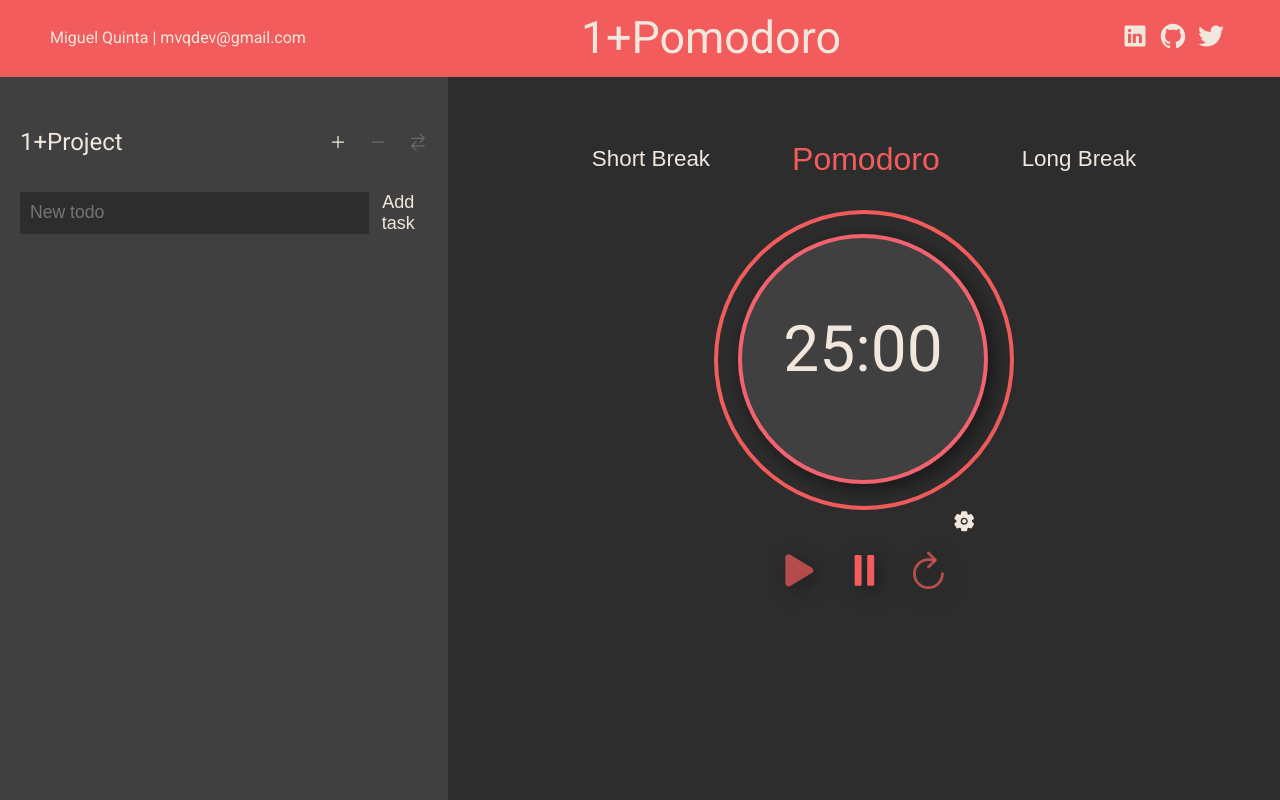
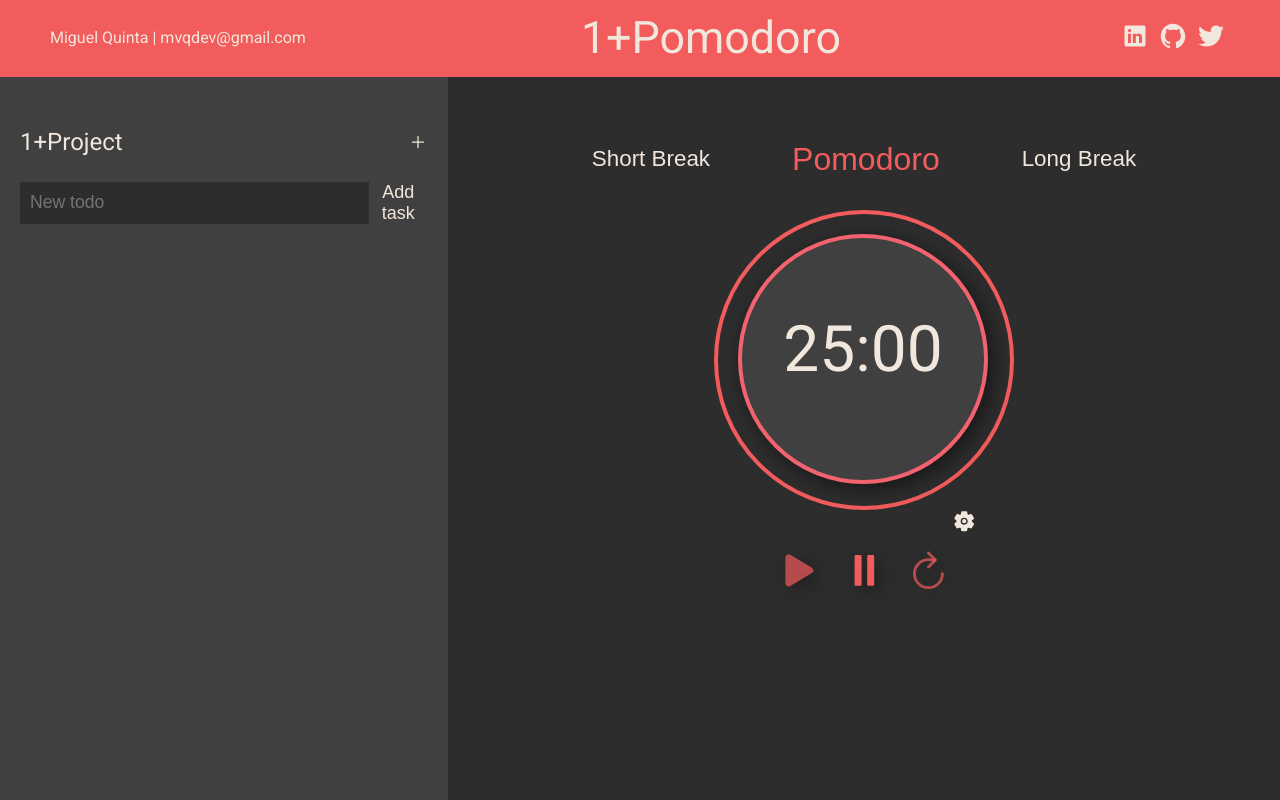
Before and after one commit to mvquinta/1-pomodoro, a React (Create React App) app: page / in a window 1280 px wide. Built offline with nearby package versions, Linux system fonts and the light colour scheme.

Commit message:
added - if more than one project, show delete and switch project buttons. Else, hide them

```diff
--- a/src/App.css
+++ b/src/App.css
@@ -278,6 +278,7 @@ Todos.js
   cursor: pointer;
   margin-top: 5px;
   margin-right: 20px;
+  color: var(--primary-bg-color-light);
 }
 
 .proj-button-disable {
@@ -288,29 +289,8 @@ Todos.js
   color: var(--primary-bg-color-light);
 }
 
-.todos-list {
-  display: flex;
-  flex-flow: column;
-  align-items: space-between;
-  padding: 15px 20px 0 20px;
-}
-
-.todos-list li {
-  display: flex;
-  justify-content: space-between;
-  color: var(--primary-bg-color-light);
-  padding: 8px 0;
-  border-bottom: 1px solid rgba(242, 231, 220, 0.1);
-}
-
-.todos-list button {
-  background: none;
-  border: none;
-  cursor: pointer;
-  padding: 0 5px;
-  transform: translateY(5px);
-  color: var(--primary-bg-color-light);
-  font-size: 1.1rem;
+.div-project-todos {
+  padding-top: 5px;
 }
 
 .todos-addTask {
@@ -334,6 +314,31 @@ Todos.js
   font-size: 1.125rem;
   cursor: pointer;
   color: var(--primary-bg-color-light);
+}
+
+.todos-list {
+  display: flex;
+  flex-flow: column;
+  align-items: space-between;
+  padding: 0px 20px 0 20px;
+}
+
+.todos-list li {
+  display: flex;
+  justify-content: space-between;
+  color: var(--primary-bg-color-light);
+  padding: 8px 0;
+  border-bottom: 1px solid rgba(242, 231, 220, 0.1);
+}
+
+.todos-list button {
+  background: none;
+  border: none;
+  cursor: pointer;
+  padding: 0 5px;
+  transform: translateY(5px);
+  color: var(--primary-bg-color-light);
+  font-size: 1.1rem;
 }
 
 /*
--- a/src/components/Todos.js
+++ b/src/components/Todos.js
@@ -190,7 +190,6 @@ export default function Todos() {
                         valueSetToggleSwitchProj={setToggleSwitchProj}
                          /> : null}
                         <motion.button
-                        className='proj-button-enabled'
                         variants={buttonVariants}
                         whileHover='hover'
                         whileTap='tap'>
@@ -198,8 +197,8 @@ export default function Todos() {
                                 <IoAdd onClick={togglePopProjectName} />
                             </Hovertip>
                         </motion.button>
+                        { moreThanOneProj ?
                         <motion.button
-                        className={ moreThanOneProj ? 'proj-button-enabled' : 'proj-button-disable' }
                         disabled={!moreThanOneProj}
                         variants={buttonVariants}
                         whileHover='hover'
@@ -207,9 +206,10 @@ export default function Todos() {
                             <Hovertip text='Remove Project'>
                                 <IoRemove onClick={removeProject} />
                             </Hovertip>
-                        </motion.button>
+                        </motion.button> : null}
+
+                        { moreThanOneProj ?
                         <motion.button
-                        className={ moreThanOneProj ? 'proj-button-enabled' : 'proj-button-disable' }
                         disabled={!moreThanOneProj}
                         variants={buttonVariants}
                         whileHover='hover'
@@ -217,7 +217,9 @@ export default function Todos() {
                             <Hovertip text='Switch Project'>
                                 <IoSwapHorizontal onClick={togglePopSwitchProj} />
                             </Hovertip>
-                        </motion.button>
+                        </motion.button> : null
+                        }
+
                     </div>
                 </div>
             </div>
@@ -231,6 +233,20 @@ export default function Todos() {
                                 valueId={stateId}
                                 valueTodoText={todoText}
                                 /> : null}
+                                <div className='todos-addTask'>
+                    <input
+                    type='text'
+                    value={input}
+                    onChange={(e) => setInput(e.target.value)}
+                    onKeyPress={(e) => handleKeyPress(e)}
+                    placeholder='New todo'
+                    />
+                    <motion.button
+                    onClick={handleSubmit}
+                    variants={buttonVariants}
+                    whileHover='hover'
+                    whileTap='tap'>Add task</motion.button>
+                </div>
                 <ul className='todos-list'>
                     {todos.filter((todo) => todo.project === activeProjectName).map(({ text, id, active }) => (
                         <motion.li
@@ -243,9 +259,7 @@ export default function Todos() {
                                 variants={buttonVariants}
                                 whileHover='hover'
                                 whileTap='tap'>
-
                                     {active ? <Hovertip text='Check Todo'><IoSquareOutline /></Hovertip> :  <Hovertip text='Uncheck Todo'><IoCheckbox /></Hovertip> }
-
                                 </motion.button>
                                 {active ? <span>{text}</span> : <span style={{textDecorationLine: 'line-through', opacity:'0.5'}}>{text}</span>}
                             </div>
@@ -272,21 +286,6 @@ export default function Todos() {
                         </motion.li>
                     ))}
                 </ul>
-                <div className='todos-addTask'>
-                    <input
-                    type='text'
-                    value={input}
-                    onChange={(e) => setInput(e.target.value)}
-                    onKeyPress={(e) => handleKeyPress(e)}
-                    placeholder='New todo'
-                    />
-                    <motion.button
-                    onClick={handleSubmit}
-                    variants={buttonVariants}
-                    whileHover='hover'
-                    whileTap='tap'>Add task</motion.button>
-                </div>
-
             </div>
       </div>
     )
```
